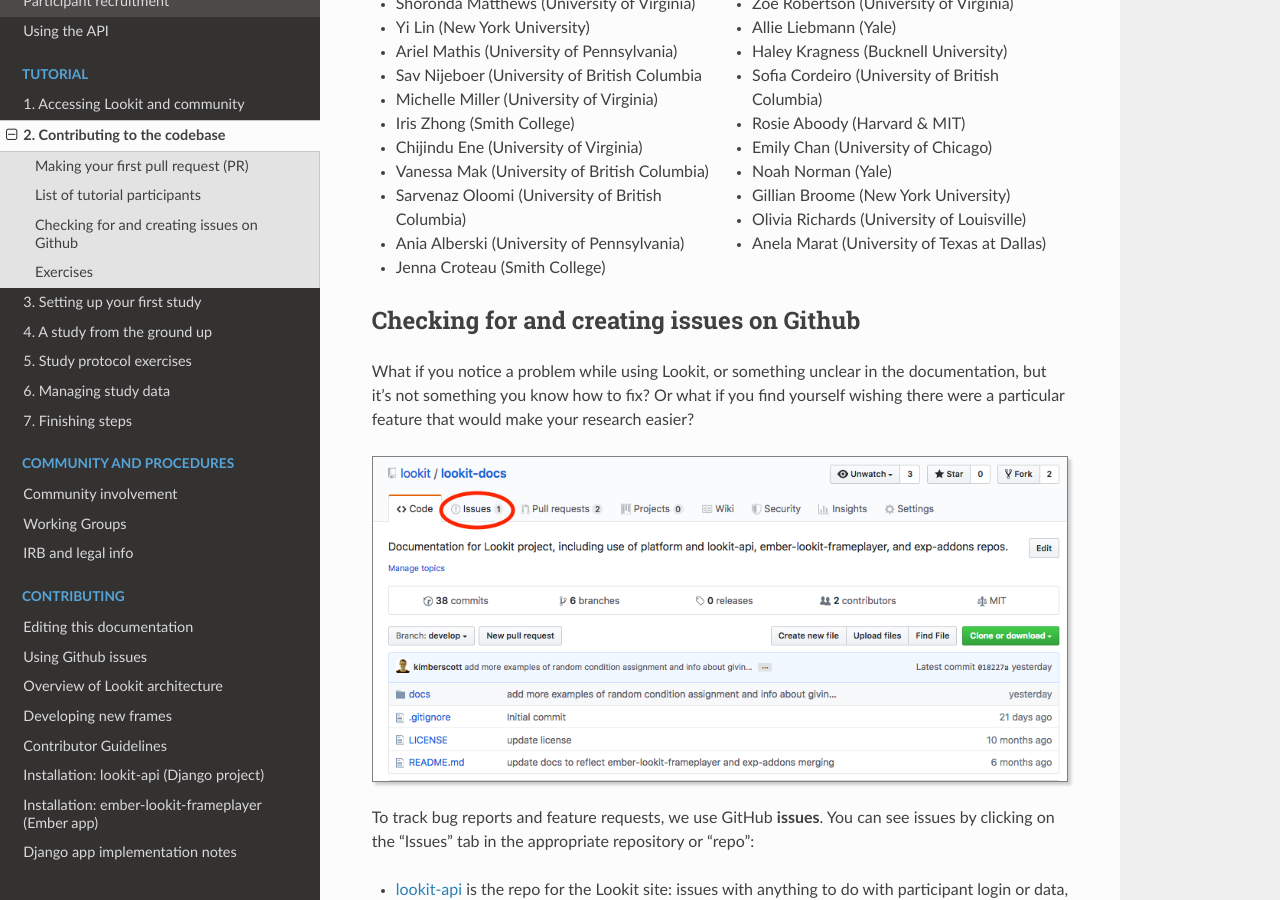
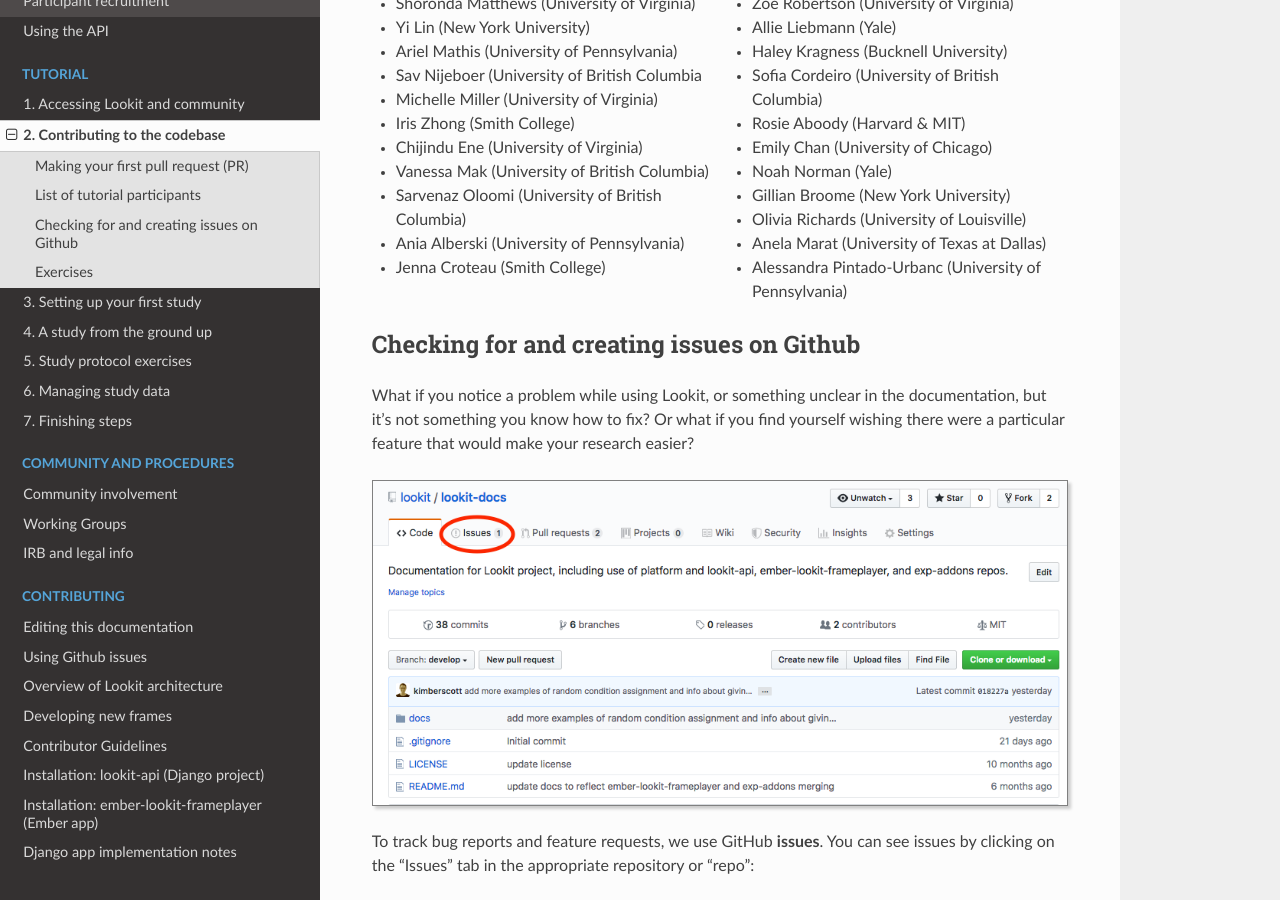
Before and after one commit to lookit/lookit-docs, a Sphinx documentation site: the page built from docs/source/tutorial-contributing.rst, in a window 1280 px wide and 900 px high, scrolled down 7065 px. Built offline with Sphinx 7.4.7 and the Read the Docs theme 2.0.0, drawn with Linux system fonts in a browser that asks for light colours.

Commit message:
Update tutorial-contributing.rst

```diff
--- a/docs/source/tutorial-contributing.rst
+++ b/docs/source/tutorial-contributing.rst
@@ -270,6 +270,7 @@
 - Gillian Broome (New York University)
 - Olivia Richards (University of Louisville)
 - Anela Marat (University of Texas at Dallas)
+- Alessandra Pintado-Urbanc (University of Pennsylvania)
 
 Checking for and creating issues on Github
 -------------------------------------------
```
